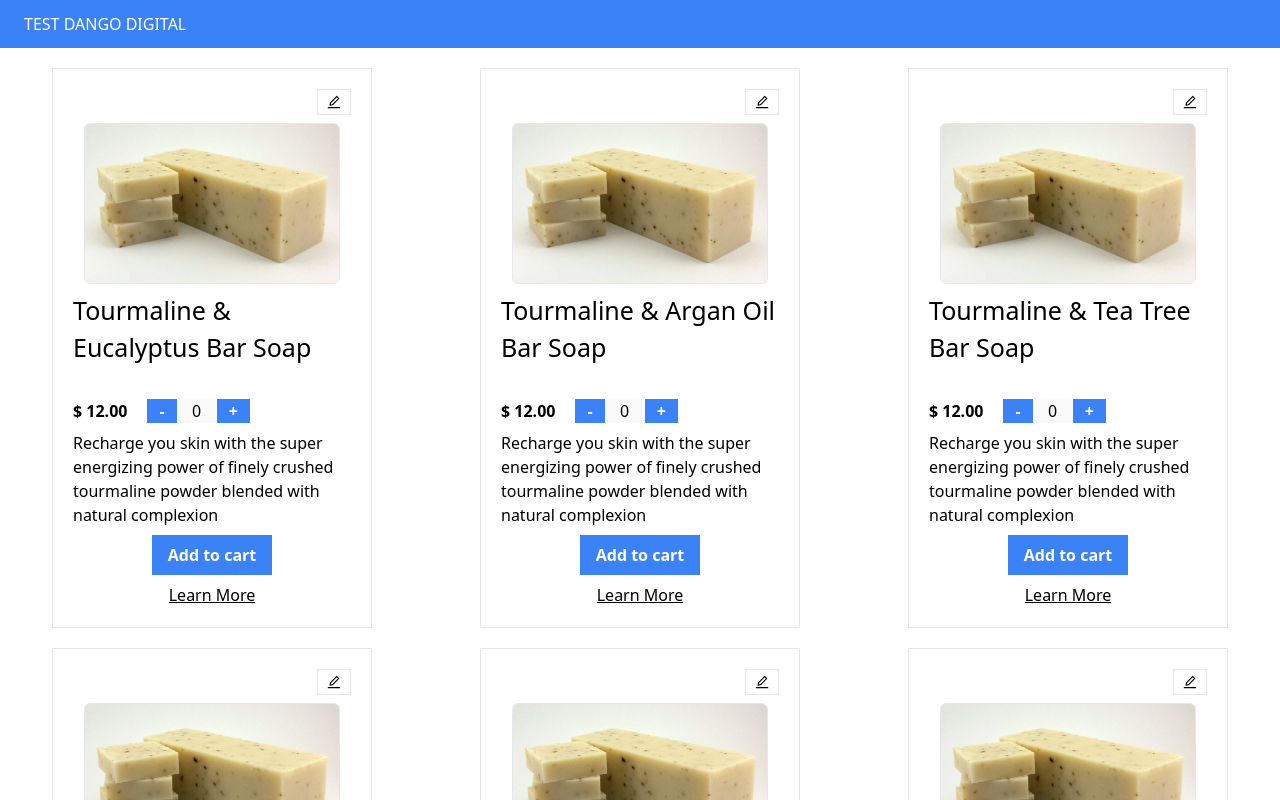
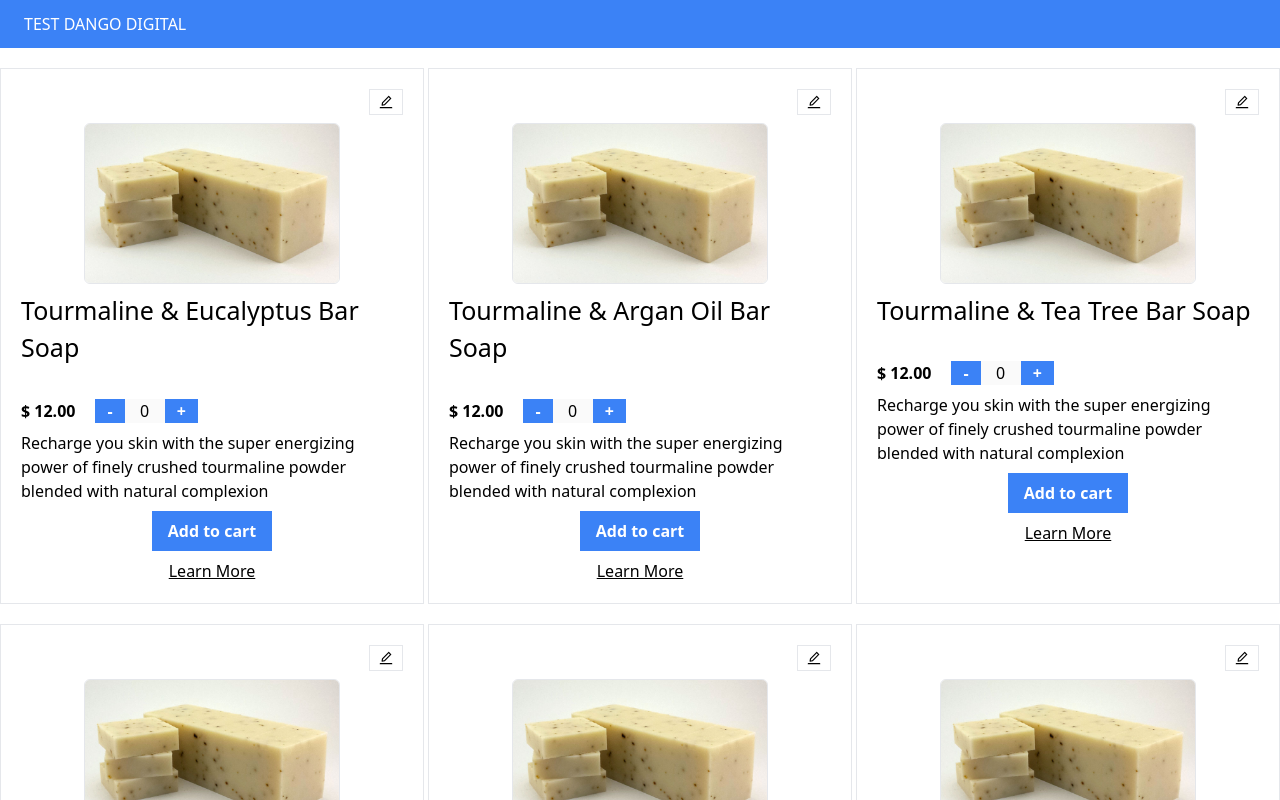
Before and after one commit to cuam3a/test-dango, a Next.js app: page / in a window 1280 px wide. Shown: the top 800 px of the page. Built offline with nearby package versions, Linux system fonts and the light colour scheme.

Commit message:
update class full screen

```diff
--- a/pages/index.js
+++ b/pages/index.js
@@ -112,7 +112,7 @@ export default function Home() {
         <meta name="viewport" content="width=device-width, initial-scale=1" />
         <link rel="icon" href="/favicon.ico" />
       </Head>
-      <main className="max-w-screen-2xl">
+      <main className="w-full">
         <nav className="relative flex flex-wrap items-center justify-between px-2 py-3 bg-blue-500 mb-3 text-white">
           <div className="container px-4 mx-auto flex flex-wrap items-center justify-center md:justify-between flex-col md:flex-row">
             <div className="w-full md:w-1/2 relative flex justify-center md:justify-start md:static md:block">
@@ -136,7 +136,7 @@ export default function Home() {
           {products &&
             products.map((item) => {
               return (
-                <div className="w-80 border mx-auto my-2" key={item.id}>
+                <div className="w-70 max-w-md border mx-auto my-2" key={item.id}>
                   <Product
                     data={item}
                     handleChangeQuantity={handleChangeQuantity}
```
